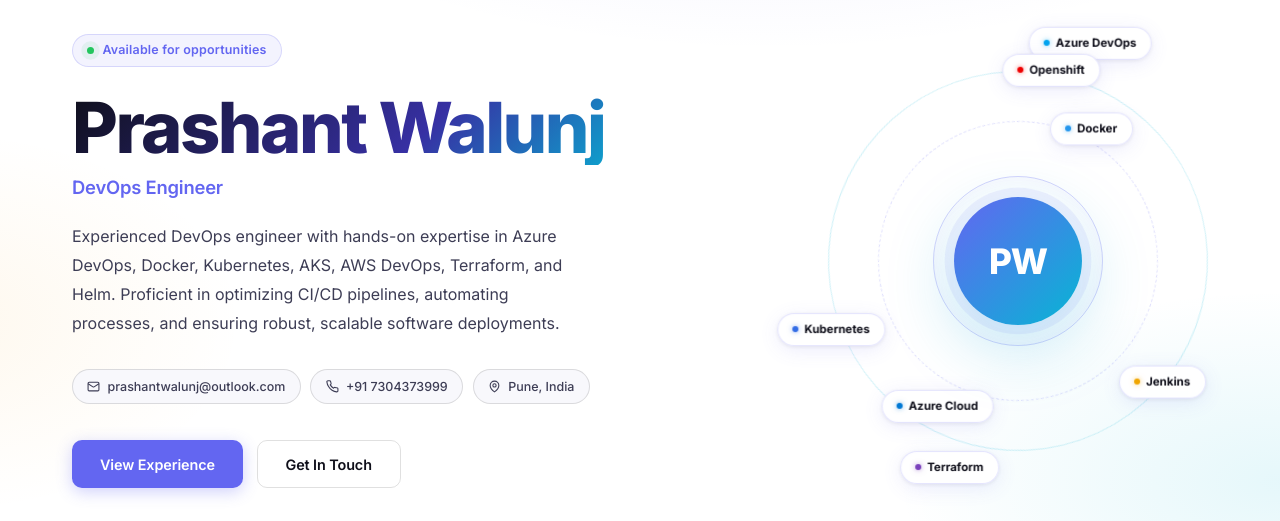
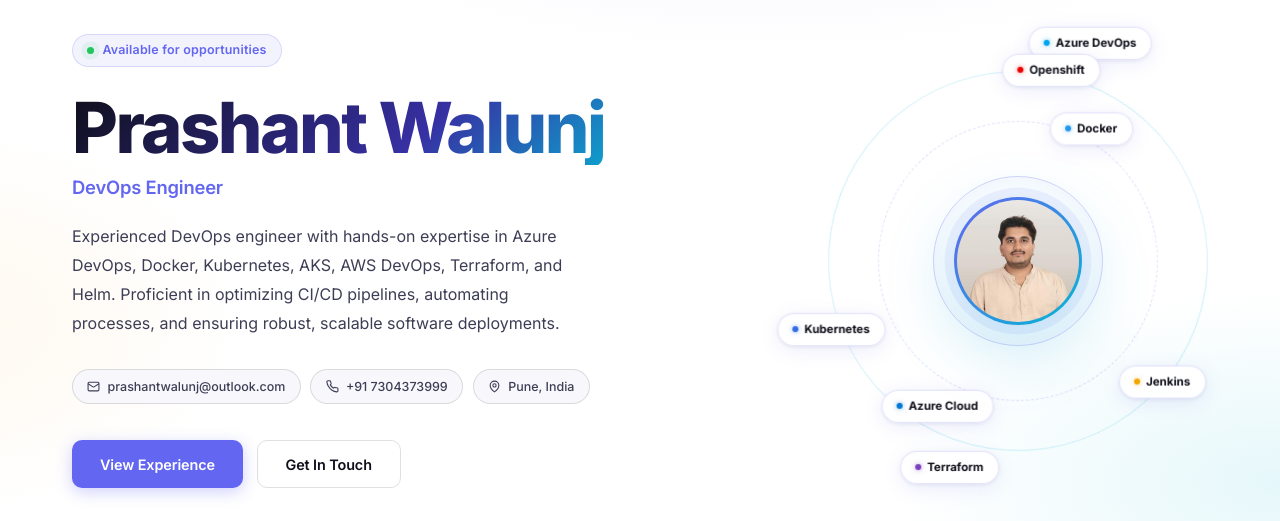
Before and after one commit to PrashantWalunj999/prashantwalunj_portfolio, a Flask app: page / in a window 1280 px wide. Shown: the part 158-679 px from the top of the page. Run offline with Flask 3, Linux system fonts and the light colour scheme.

Commit message:
Added my image to the portfolio

```diff
--- a/docs/index.html
+++ b/docs/index.html
@@ -62,7 +62,9 @@
       <div class="orbit-ring ring-1"></div>
       <div class="orbit-ring ring-2"></div>
       <div class="orbit-ring ring-3"></div>
-      <div class="avatar-circle">PW</div>
+      <div class="avatar-circle">
+        <img src="static/images/prashant.jpg" alt="Prashant Walunj" class="avatar-photo" />
+      </div>
       <div class="badge-orbit badge-orbit-1">
         <div class="floating-badge"><span class="bdot bdot-azure"></span>Azure Cloud</div>
       </div>
--- a/static/css/style.css
+++ b/static/css/style.css
@@ -332,18 +332,24 @@ ul { list-style: none; }
   width: 128px; height: 128px;
   border-radius: 50%;
   background: linear-gradient(135deg, var(--primary) 0%, var(--accent) 100%);
+  padding: 3px;
   display: flex;
   align-items: center;
   justify-content: center;
-  font-size: 2.2rem;
-  font-weight: 800;
-  color: #fff;
   box-shadow:
     0 0 0 6px rgba(99,102,241,0.12),
-    0 20px 60px rgba(99,102,241,0.3);
+    0 20px 60px rgba(99,102,241,0.32);
   z-index: 1;
-  letter-spacing: -1px;
   animation: avatar-pulse 4s ease-in-out infinite;
+}
+
+.avatar-photo {
+  width: 100%;
+  height: 100%;
+  border-radius: 50%;
+  object-fit: cover;
+  object-position: center top;
+  display: block;
 }
 
 /* ORBITAL BADGE WRAPPERS */
@@ -886,7 +892,7 @@ ul { list-style: none; }
   .ring-1 { width: 130px; height: 130px; }
   .ring-2 { width: 210px; height: 210px; }
   .ring-3 { width: 280px; height: 280px; }
-  .avatar-circle { width: 96px; height: 96px; font-size: 1.6rem; }
+  .avatar-circle { width: 96px; height: 96px; padding: 3px; }
 
   /* Rescale orbital radii (110×0.737=81, 145×0.737=107, 168×0.737=124) */
   @keyframes counter-inner {
@@ -951,7 +957,7 @@ ul { list-style: none; }
   .ring-1 { width: 102px; height: 102px; }
   .ring-2 { width: 164px; height: 164px; }
   .ring-3 { width: 220px; height: 220px; }
-  .avatar-circle { width: 76px; height: 76px; font-size: 1.25rem; }
+  .avatar-circle { width: 76px; height: 76px; padding: 2px; }
 
   /* Rescale orbital radii (110×0.579=64, 145×0.579=84, 168×0.579=97) */
   @keyframes counter-inner {
@@ -1009,7 +1015,7 @@ ul { list-style: none; }
   .ring-1 { width: 84px; height: 84px; }
   .ring-2 { width: 136px; height: 136px; }
   .ring-3 { width: 180px; height: 180px; }
-  .avatar-circle { width: 62px; height: 62px; font-size: 1rem; }
+  .avatar-circle { width: 62px; height: 62px; padding: 2px; }
 
   @keyframes counter-inner {
     from { transform: translateX(52px) translateY(-50%) rotate(-20deg); }
--- a/templates/index.html
+++ b/templates/index.html
@@ -62,7 +62,9 @@
       <div class="orbit-ring ring-1"></div>
       <div class="orbit-ring ring-2"></div>
       <div class="orbit-ring ring-3"></div>
-      <div class="avatar-circle">PW</div>
+      <div class="avatar-circle">
+        <img src="{{ url_for('static', filename='images/prashant.jpg') }}" alt="Prashant Walunj" class="avatar-photo" />
+      </div>
       <div class="badge-orbit badge-orbit-1">
         <div class="floating-badge"><span class="bdot bdot-azure"></span>Azure Cloud</div>
       </div>
```
Also changed, not shown: docs/static/css/style.css (+14 -8 lines), prashant/PrashantWalunj_image.jpg (added), static/images/prashant.jpg (added), 1 other file.
